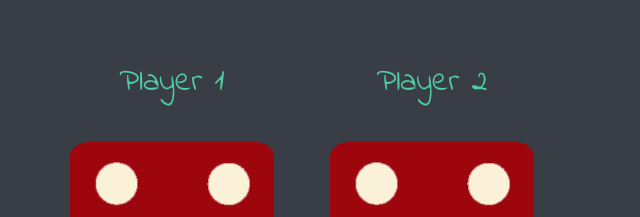
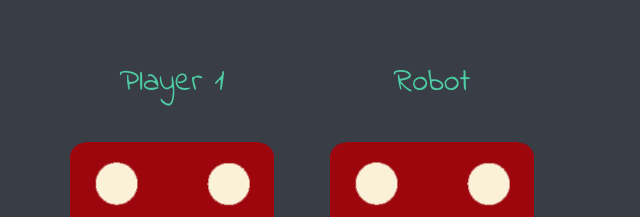
Before and after one commit to kashish18aggarwal/dice-challenge, a plain HTML site: page index.html in a window 1280 px wide. Shown: the part 353-570 px from the top of the page, 338-978 px from the left. Drawn offline with Linux system fonts and the light colour scheme.

Commit message:
Update index.html

```diff
--- a/index.html
+++ b/index.html
@@ -18,7 +18,7 @@
       </div>
 
       <div class="dice">
-        <p>Player 2</p>
+        <p>Robot</p>
         <img class="img2" src="images/dice6.png">
       </div>
 
```
